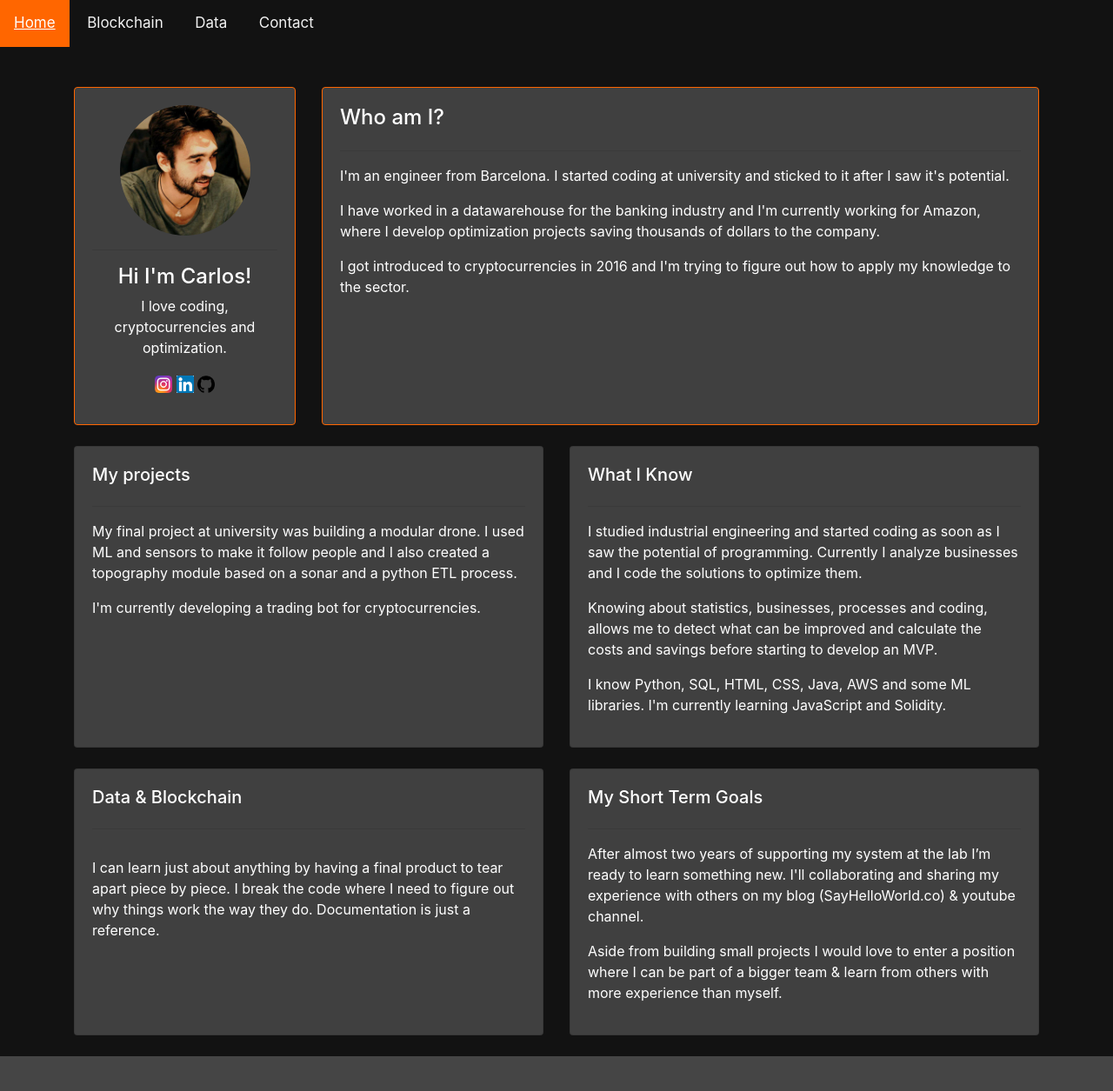
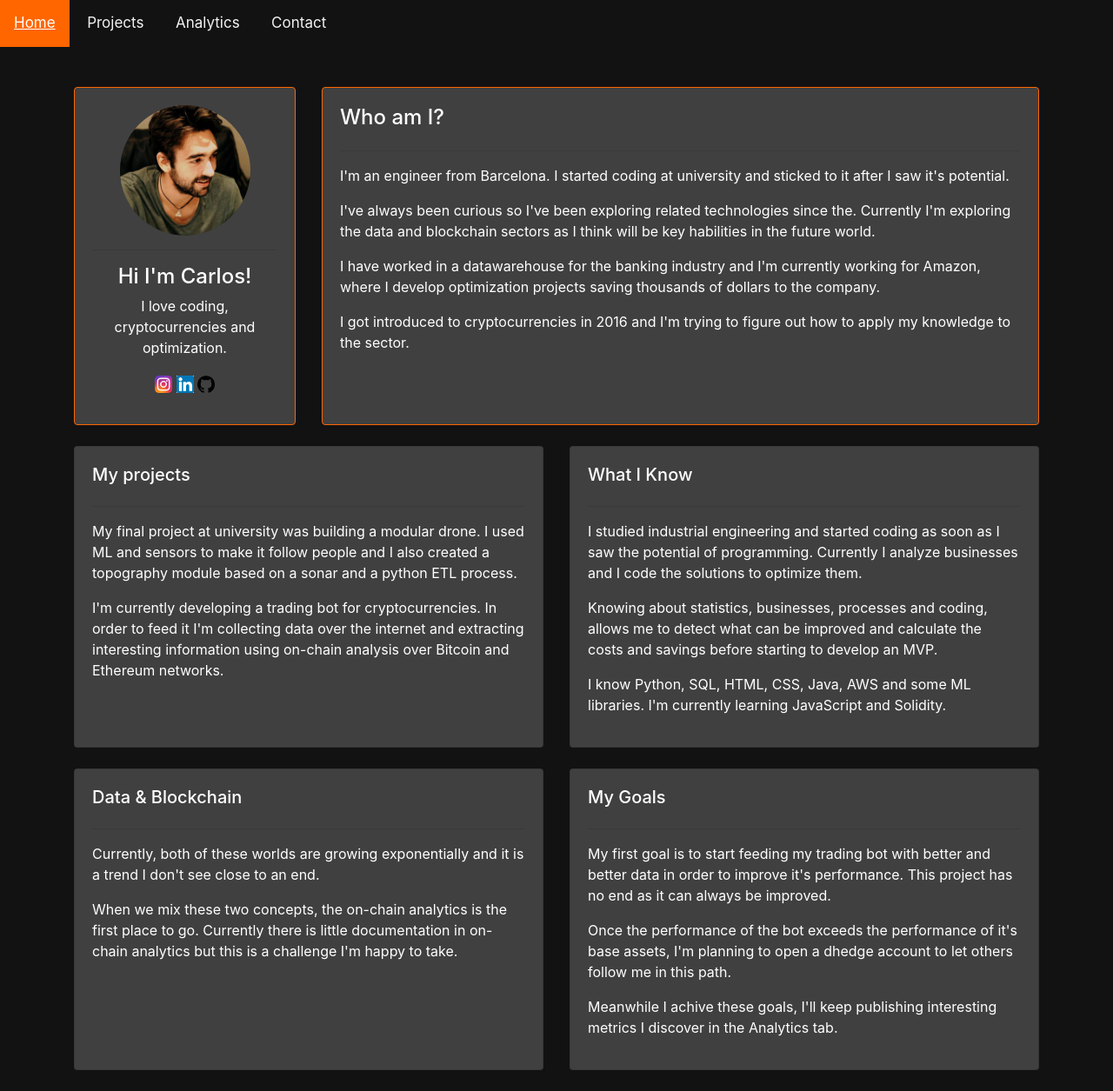
Before and after one commit to carlos1014tgn/my_website, a Django app: page / in a window 1280 px wide. Shown: the whole page at 87% size. Before the commit the page ends 1215 px from the top, so only its background shows below. Run offline with Django 3.2, Linux system fonts and the light colour scheme; some libraries are stand-ins or nearby versions.

Commit message:
first commit

```diff
--- a/home/templates/home/contact.html
+++ b/home/templates/home/contact.html
@@ -14,8 +14,8 @@
   <div class="topnav">
       <ul id="nav">
           <li><a href="/">Home</a></li>
-          <li><a href="/blockchain">Blockchain</a></li>
-          <li><a href="/data">Data</a></li>
+          <li><a href="/projects">Projects</a></li>
+          <li><a href="/analytics">Analytics</a></li>
           <li><a class="active" href="/contact">Contact</a></li>
       </ul>
   </div>
--- a/home/templates/home/home.html
+++ b/home/templates/home/home.html
@@ -34,9 +34,11 @@
 					<hr>
 					<p>I'm an engineer from Barcelona. I started coding at university and sticked to it after I saw it's potential.</p>
 
+					<p>I've always been curious so I've been exploring related technologies since the. Currently I'm exploring the data and blockchain sectors as I think will be key habilities in the future world.</p>
+
 					<p>I have worked in a datawarehouse for the banking industry and I'm currently working for Amazon, where I develop optimization projects saving thousands of dollars to the company.</p>
 
-					<p>I got introduced to cryptocurrencies in 2016 and I'm trying to figure out how to apply my knowledge to the sector.</p>
+					<p>I got introduced to cryptocurrencies in 2016 and I'm trying to figure out how to apply my knowledge to the sector. </p>
 
 				</div>
 			</div>
@@ -48,7 +50,7 @@
 					<h5>My projects</h5>
 					<hr>
 					<p>My final project at university was building a modular drone. I used ML and sensors to make it follow people and I also created a topography module based on a sonar and a python ETL process.</p>
-					<p>I'm currently developing a trading bot for cryptocurrencies.</p>
+					<p>I'm currently developing a trading bot for cryptocurrencies. In order to feed it I'm collecting data over the internet and extracting interesting information using on-chain analysis over Bitcoin and Ethereum networks.</p>
 					</div>
 			</div>
 
@@ -68,18 +70,19 @@
 				<div class="card card-body h-100">
 					<h5>Data & Blockchain</h5>
 					<hr>
-					<p></p>
+					<p>Currently, both of these worlds are growing exponentially and it is a trend I don't see close to an end. </p>
 
-					<p>I can learn just about anything by having a final product to tear apart piece by piece. I break the code where I need to figure out why things work the way they do. Documentation is just a reference.</p>
+					<p>When we mix these two concepts, the on-chain analytics is the first place to go. Currently there is little documentation in on-chain analytics but this is a challenge I'm happy to take.</p>
 				</div>
 			</div>
 
 			<div class="col-md-6">
 				<div class="card card-body h-100">
-					<h5>My Short Term Goals</h5>
+					<h5>My Goals</h5>
 				<hr>
-				<p>After almost two years of supporting my system at the lab I’m ready to learn something new. I'll collaborating and sharing my experience with others on my blog (SayHelloWorld.co) & youtube channel.</p>
-				<p>Aside from building small projects I would love to enter a position where I can be part of a bigger team & learn from others with more experience than myself.</p>
+				<p>My first goal is to start feeding my trading bot with better and better data in order to improve it's performance. This project has no end as it can always be improved.</p>
+				<p>Once the performance of the bot exceeds the performance of it's base assets, I'm planning to open a dhedge account to let others follow me in this path.</p>
+				<p>Meanwhile I achive these goals, I'll keep publishing interesting metrics I discover in the Analytics tab.</p>
 
 				</div>
 			</div>
--- a/home/templates/home/navbar.html
+++ b/home/templates/home/navbar.html
@@ -6,8 +6,8 @@
 <div class="topnav">
     <ul id="nav">
         <li><a class="active" href="/">Home</a></li>
-        <li><a href="/blockchain">Blockchain</a></li>
-        <li><a href="/data">Data</a></li>
+        <li><a href="/projects">Projects</a></li>
+        <li><a href="/analytics">Analytics</a></li>
         <li><a href="/contact">Contact</a></li>
     </ul>
 </div>
--- a/home/templates/home/success.html
+++ b/home/templates/home/success.html
@@ -3,7 +3,7 @@
 <html>
 <head>
 	<title>Carlos Gonzalez</title>
-	<link href="{% static '/css/contact.css'  %}" rel="stylesheet" type="text/css">
+	<link href="{% static '/css/main.css'  %}" rel="stylesheet" type="text/css">
 	<link rel="stylesheet" href="https://stackpath.bootstrapcdn.com/bootstrap/4.3.1/css/bootstrap.min.css" integrity="sha384-ggOyR0iXCbMQv3Xipma34MD+dH/1fQ784/j6cY/iJTQUOhcWr7x9JvoRxT2MZw1T" crossorigin="anonymous">
 
 </head>
--- a/home/urls.py
+++ b/home/urls.py
@@ -8,5 +8,7 @@ urlpatterns = [
     path('home/', views.home),
     path('email/', views.email),
     path('success/', views.success),
+    path('projects/', views.projects),
+    path('analytics/', views.analytics),
 
 ]
--- a/home/views.py
+++ b/home/views.py
@@ -24,3 +24,9 @@ def email(request):
 
 def success(request):
     return render(request, 'home/success.html')
+
+def projects(request):
+    return render(request, 'home/under_developement.html')
+
+def analytics(request):
+    return render(request, 'home/under_developement.html')
--- a/my_website/settings.py
+++ b/my_website/settings.py
@@ -21,7 +21,7 @@ BASE_DIR = Path(__file__).resolve().parent.parent
 # See https://docs.djangoproject.com/en/3.2/howto/deployment/checklist/
 
 # SECURITY WARNING: keep the secret key used in production secret!
-SECRET_KEY = 'django-insecure-2+cxeuqn0a@(sf!_%!6o6dn+ihitb439#d2nls$!+pl8%vsm66'
+SECRET_KEY = 'django-insecure-49s=2x_e+%9f68=efdg$=p=ela)u0)^#i4n-xr4^hi^8%+i8yd'
 
 # SECURITY WARNING: don't run with debug turned on in production!
 DEBUG = True
--- a/my_website/urls.py
+++ b/my_website/urls.py
@@ -23,4 +23,6 @@ urlpatterns = [
     path('contact/', include('home.urls')),
     path('email/', include('home.urls')),
     path('success/', include('home.urls')),
+    path('projects/', include('home.urls')),
+    path('analytics/', include('home.urls')),
 ]
--- a/static/css/main.css
+++ b/static/css/main.css
@@ -38,3 +38,7 @@ ul{
 	width:20px;
 	height: 20px;
 }
+
+h3{
+	color: white;
+}
```
